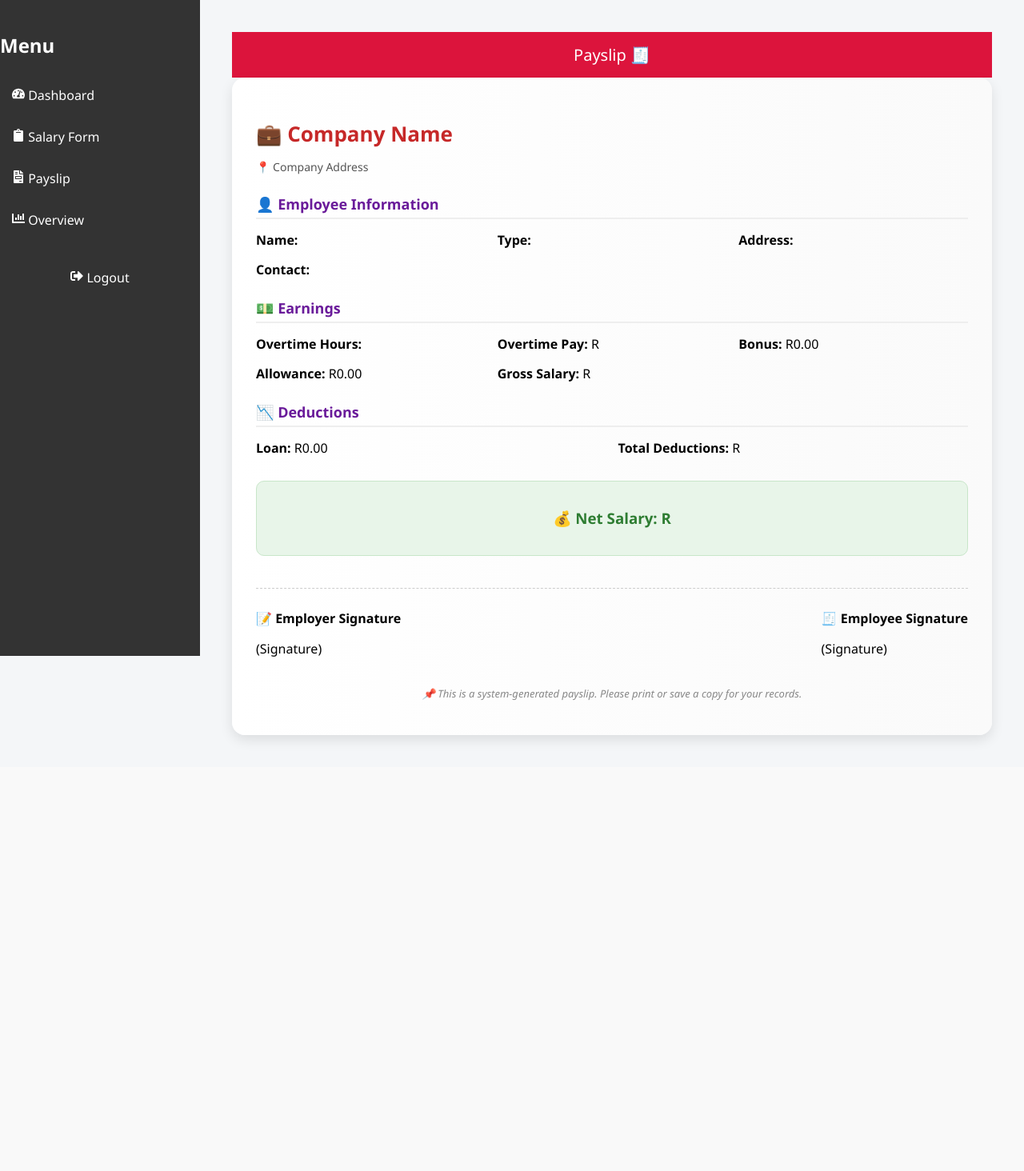
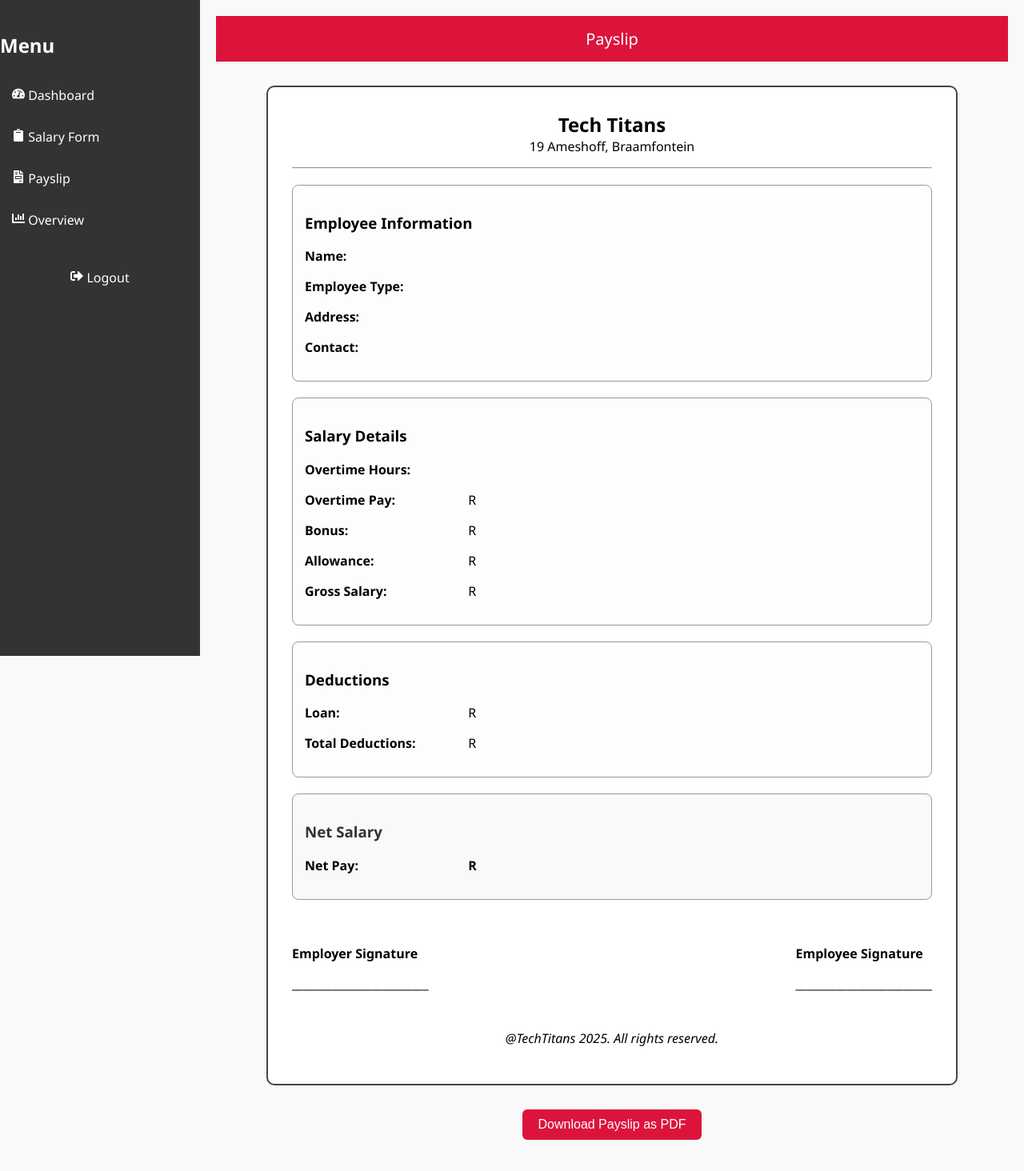
Before and after one commit to Tech-Titans-Alliance/Payroll-management-system, a React (Create React App) app in the folder payroll-processing-frontend/: page /payslip in a window 1280 px wide. Shown: the top 1464 px of the page at 80% size. Before the commit the page ends 959 px from the top, so only its background shows below. Built offline with nearby package versions, Linux system fonts and the light colour scheme.

Commit message:
Payslip implementation

```diff
--- a/payroll-processing-frontend/src/pages/Payslip.js
+++ b/payroll-processing-frontend/src/pages/Payslip.js
@@ -1,129 +1,120 @@
-// src/pages/Payslip.js
-import React from 'react';
+import React, { useRef } from 'react';
 import { useLocation } from 'react-router-dom';
 import Sidebar from '../components/Sidebar';
 import Header from '../components/Header';
+import html2pdf from 'html2pdf.js';
 
 const Payslip = () => {
   const location = useLocation();
   const payslip = location.state || {};
+  const payslipRef = useRef();
+
+  const handleDownload = () => {
+    const element = payslipRef.current;
+    html2pdf().from(element).save('Payslip.pdf');
+  };
+
+  const sectionStyle = {
+    border: '1px solid #999',
+    borderRadius: '8px',
+    padding: '15px',
+    marginBottom: '20px',
+    backgroundColor: '#fdfdfd',
+  };
+
+  const labelStyle = {
+    fontWeight: 'bold',
+    width: '200px',
+    display: 'inline-block',
+  };
 
   return (
-    <div className="container" style={{ display: 'flex', backgroundColor: '#f4f6f8', minHeight: '100vh' }}>
+    <div className="container">
       <Sidebar />
-      <div className="main" style={{ flex: 1, padding: '40px' }}>
-        <Header title="Payslip 🧾" />
-        <div style={styles.card}>
-          <h2 style={styles.heading}>{payslip.companyName || '💼 Company Name'}</h2>
-          <p style={styles.subText}>{payslip.companyAddress || '📍 Company Address'}</p>
+      <div className="main">
+        <Header title="Payslip" />
 
-          <div style={styles.section}>
-            <h3 style={styles.sectionHeading}>👤 Employee Information</h3>
-            <div style={styles.grid}>
-              <div><strong>Name:</strong> {payslip.employeeDetails}</div>
-              <div><strong>Type:</strong> {payslip.employeeType}</div>
-              <div><strong>Address:</strong> {payslip.address}</div>
-              <div><strong>Contact:</strong> {payslip.contact}</div>
+        <div
+          ref={payslipRef}
+          style={{
+            padding: '30px',
+            border: '2px solid #444',
+            borderRadius: '10px',
+            backgroundColor: '#fff',
+            maxWidth: '800px',
+            margin: '30px auto'
+          }}
+        >
+          <div style={{ textAlign: 'center', marginBottom: '20px' }}>
+            <h2 style={{ margin: 0 }}>Tech Titans</h2>
+            <p style={{ margin: 0 }}>19 Ameshoff, Braamfontein</p>
+            <hr style={{ marginTop: '15px' }} />
+          </div>
+
+          <div style={sectionStyle}>
+            <h3>Employee Information</h3>
+            <p><span style={labelStyle}>Name:</span> {payslip.employeeDetails}</p>
+            <p><span style={labelStyle}>Employee Type:</span> {payslip.employeeType}</p>
+            <p><span style={labelStyle}>Address:</span> {payslip.address}</p>
+            <p><span style={labelStyle}>Contact:</span> {payslip.contact}</p>
+          </div>
+
+          <div style={sectionStyle}>
+            <h3>Salary Details</h3>
+            <p><span style={labelStyle}>Overtime Hours:</span> {payslip.overtime}</p>
+            <p><span style={labelStyle}>Overtime Pay:</span> R{payslip.overtimePay}</p>
+            <p><span style={labelStyle}>Bonus:</span> R{payslip.bonus}</p>
+            <p><span style={labelStyle}>Allowance:</span> R{payslip.allowance}</p>
+            <p><span style={labelStyle}>Gross Salary:</span> R{payslip.grossSalary}</p>
+          </div>
+
+          <div style={sectionStyle}>
+            <h3>Deductions</h3>
+            <p><span style={labelStyle}>Loan:</span> R{payslip.loan}</p>
+            <p><span style={labelStyle}>Total Deductions:</span> R{payslip.totalDeductions}</p>
+          </div>
+
+          <div style={{ ...sectionStyle, backgroundColor: '#f9f9f9' }}>
+            <h3 style={{ color: '#333' }}>Net Salary</h3>
+            <p><span style={labelStyle}>Net Pay:</span> <strong>R{payslip.netSalary}</strong></p>
+          </div>
+
+          <div style={{ display: 'flex', justifyContent: 'space-between', marginTop: '40px' }}>
+            <div>
+              <p><strong>Employer Signature</strong></p>
+              <p>________________________</p>
+            </div>
+            <div>
+              <p><strong>Employee Signature</strong></p>
+              <p>________________________</p>
             </div>
           </div>
 
-          <div style={styles.section}>
-            <h3 style={styles.sectionHeading}>💵 Earnings</h3>
-            <div style={styles.grid}>
-              <div><strong>Overtime Hours:</strong> {payslip.overtime}</div>
-              <div><strong>Overtime Pay:</strong> R{payslip.overtimePay?.toFixed(2)}</div>
-              <div><strong>Bonus:</strong> R{parseFloat(payslip.bonus || 0).toFixed(2)}</div>
-              <div><strong>Allowance:</strong> R{parseFloat(payslip.allowance || 0).toFixed(2)}</div>
-              <div><strong>Gross Salary:</strong> R{payslip.grossSalary?.toFixed(2)}</div>
-            </div>
-          </div>
+          <p style={{ fontStyle: 'italic', marginTop: '30px', textAlign: 'center' }}>
+            @TechTitans 2025. All rights reserved.
+          </p>
+        </div>
 
-          <div style={styles.section}>
-            <h3 style={styles.sectionHeading}>📉 Deductions</h3>
-            <div style={styles.grid}>
-              <div><strong>Loan:</strong> R{parseFloat(payslip.loan || 0).toFixed(2)}</div>
-              <div><strong>Total Deductions:</strong> R{payslip.totalDeductions?.toFixed(2)}</div>
-            </div>
-          </div>
-
-          <div style={styles.netPayBox}>
-            <h3 style={{ color: '#2e7d32' }}>💰 Net Salary: R{payslip.netSalary?.toFixed(2)}</h3>
-          </div>
-
-          <div style={styles.signatureSection}>
-            <div>
-              <p><strong>📝 Employer Signature</strong></p>
-              <p>(Signature)</p>
-            </div>
-            <div>
-              <p><strong>🧾 Employee Signature</strong></p>
-              <p>(Signature)</p>
-            </div>
-          </div>
-
-          <p style={styles.footnote}>📌 This is a system-generated payslip. Please print or save a copy for your records.</p>
+        {/* ✅ Download Button */}
+        <div style={{ textAlign: 'center', marginBottom: '40px' }}>
+          <button
+            onClick={handleDownload}
+            style={{
+              padding: '10px 20px',
+              backgroundColor: 'crimson',
+              color: '#fff',
+              border: 'none',
+              borderRadius: '6px',
+              cursor: 'pointer',
+              fontSize: '16px'
+            }}
+          >
+            Download Payslip as PDF
+          </button>
         </div>
       </div>
     </div>
   );
 };
 
-const styles = {
-  card: {
-    maxWidth: '900px',
-    margin: 'auto',
-    background: 'linear-gradient(to right, #ffffff, #fafafa)',
-    padding: '30px',
-    borderRadius: '16px',
-    boxShadow: '0 6px 16px rgba(0, 0, 0, 0.1)'
-  },
-  heading: {
-    fontSize: '26px',
-    color: '#c62828',
-    marginBottom: '5px'
-  },
-  subText: {
-    fontSize: '14px',
-    color: '#555',
-    marginBottom: '20px'
-  },
-  section: {
-    marginTop: '25px'
-  },
-  sectionHeading: {
-    fontSize: '18px',
-    color: '#6a1b9a',
-    borderBottom: '2px solid #eee',
-    paddingBottom: '5px',
-    marginBottom: '15px'
-  },
-  grid: {
-    display: 'grid',
-    gridTemplateColumns: 'repeat(auto-fit, minmax(220px, 1fr))',
-    gap: '15px'
-  },
-  netPayBox: {
-    backgroundColor: '#e8f5e9',
-    border: '1px solid #c8e6c9',
-    padding: '15px',
-    marginTop: '30px',
-    borderRadius: '10px',
-    textAlign: 'center'
-  },
-  signatureSection: {
-    display: 'flex',
-    justifyContent: 'space-between',
-    marginTop: '40px',
-    paddingTop: '10px',
-    borderTop: '1px dashed #ccc'
-  },
-  footnote: {
-    fontStyle: 'italic',
-    fontSize: '13px',
-    color: '#888',
-    textAlign: 'center',
-    marginTop: '20px'
-  }
-};
-
 export default Payslip;
```
